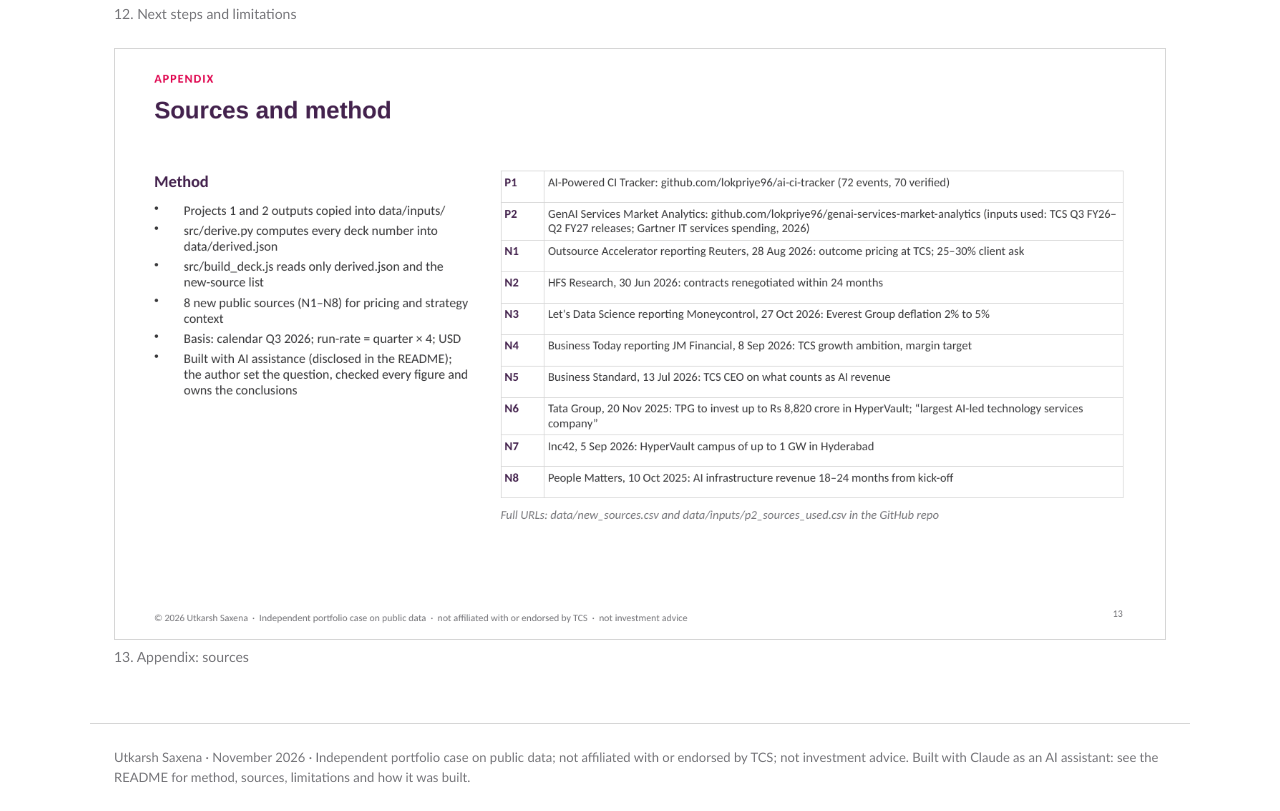
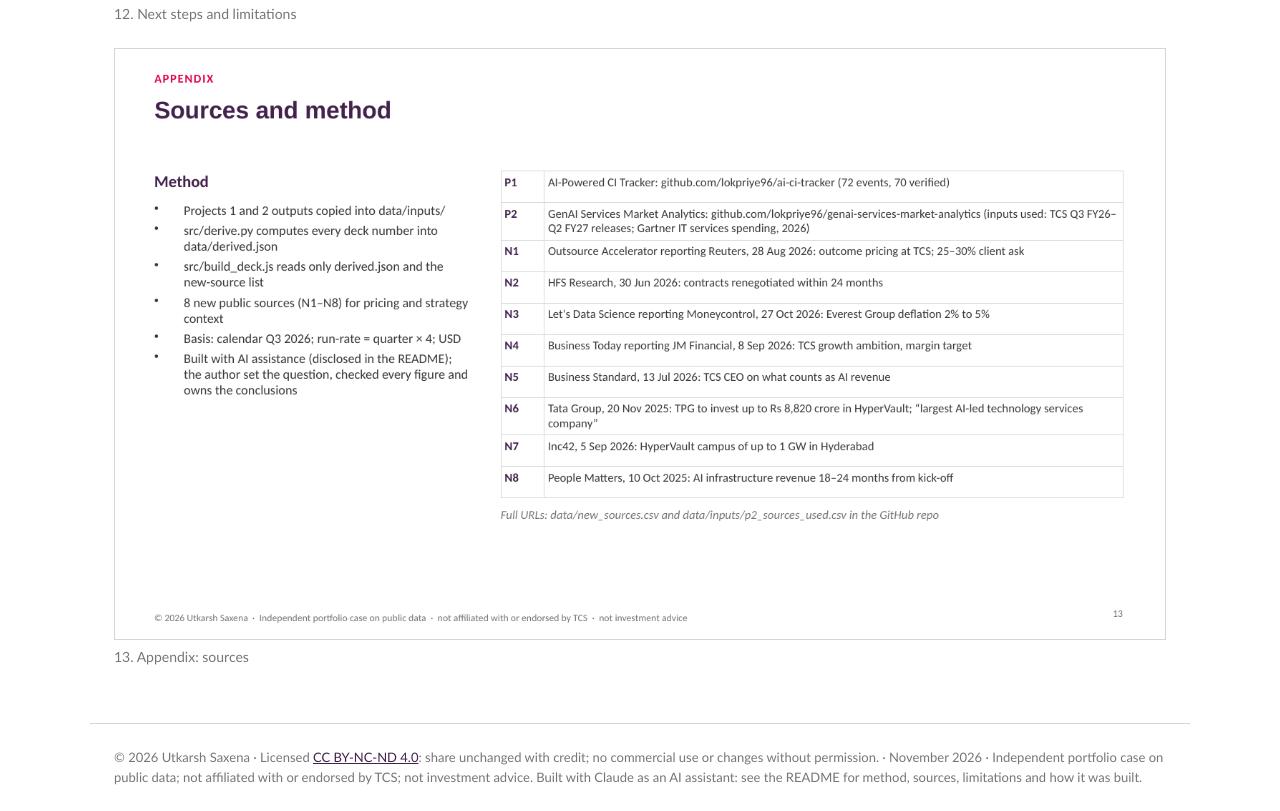
Before and after one commit to lokpriye96/ai-consulting-report-genai-services, a plain HTML site: page docs/index.html in a window 1280 px wide. Shown: the part 8551-9362 px from the top of the page. Drawn offline with Linux system fonts and the light colour scheme.

Commit message:
Licence the report content under CC BY-NC-ND 4.0; code stays MIT

```diff
--- a/docs/index.html
+++ b/docs/index.html
@@ -45,5 +45,5 @@ footer{color:var(--muted);font-size:13px;padding:24px;border-top:1px solid #D6D6
 <figure id="s12"><img src="slides/slide-12.png" alt="Slide 12: Next steps and limitations" loading="lazy"><figcaption>12. Next steps and limitations</figcaption></figure>
 <figure id="s13"><img src="slides/slide-13.png" alt="Slide 13: Appendix: sources" loading="lazy"><figcaption>13. Appendix: sources</figcaption></figure>
 </main>
-<footer class="wrap">Utkarsh Saxena · November 2026 · Independent portfolio case on public data; not affiliated with or endorsed by TCS; not investment advice. Built with Claude as an AI assistant: see the README for method, sources, limitations and how it was built.</footer>
+<footer class="wrap">© 2026 Utkarsh Saxena · Licensed <a href="https://creativecommons.org/licenses/by-nc-nd/4.0/">CC BY-NC-ND 4.0</a>: share unchanged with credit; no commercial use or changes without permission. · November 2026 · Independent portfolio case on public data; not affiliated with or endorsed by TCS; not investment advice. Built with Claude as an AI assistant: see the README for method, sources, limitations and how it was built.</footer>
 </body></html>
```
Also changed, not shown: 4 other files.
